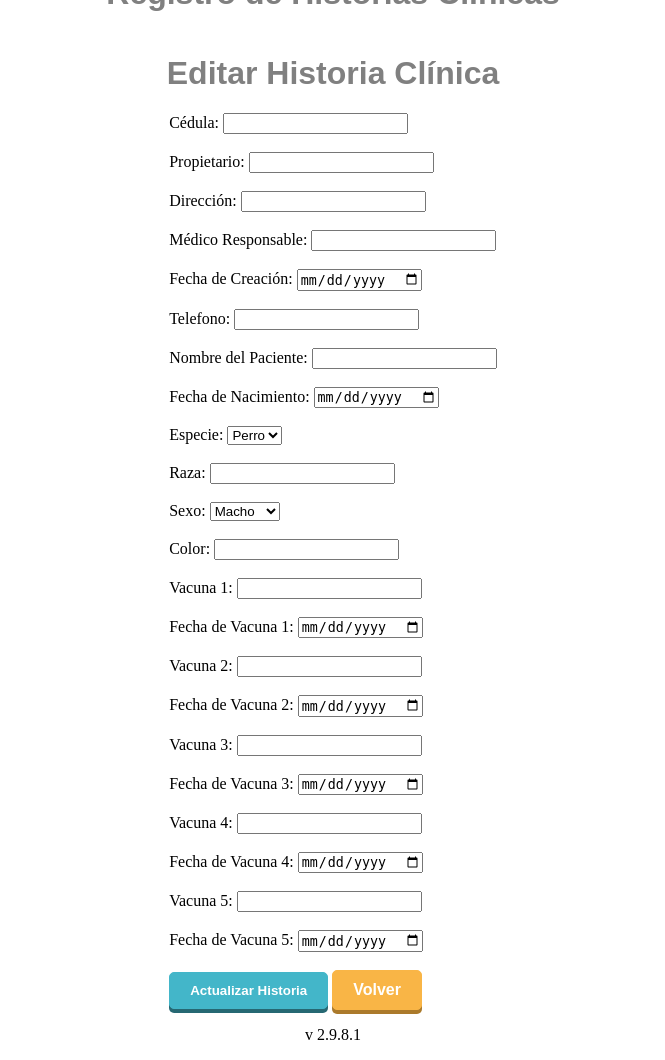
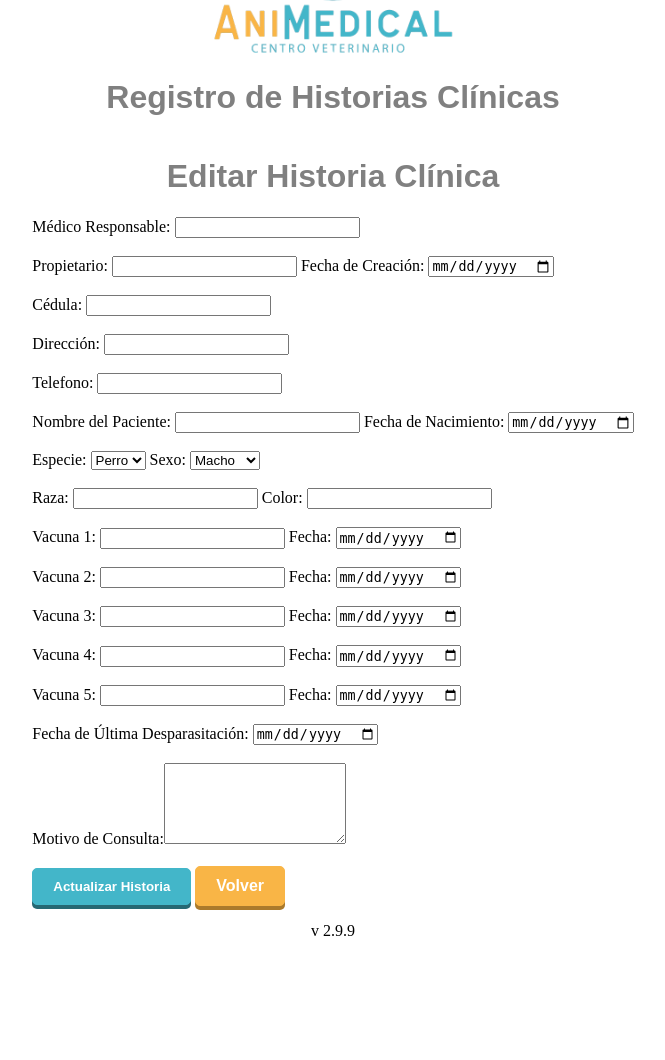
Before and after one commit to andrespallango/Gestor_Veterinaria_HistClinicas, a Flask app: page /editar_historia/1 in a window 1280 px wide. Shown: the whole page, without its empty margins (307-972 px from the left). After the commit the page ends 936 px from the top, so only its background shows below. Run offline with Flask 3, Linux system fonts and the light colour scheme; data that the repository does not hold is empty.

Commit message:
Versión 2.9.9

```diff
--- a/app.py
+++ b/app.py
@@ -45,6 +45,8 @@ def nueva_historia():
         fecha_vacuna_4 = request.form['fecha_vacuna_4'] if request.form['fecha_vacuna_4'] else None
         vacuna_5 = request.form['vacuna_5']
         fecha_vacuna_5 = request.form['fecha_vacuna_5'] if request.form['fecha_vacuna_5'] else None
+        fecha_ultima_desparasitacion = request.form['fecha_ultima_desparasitacion'] if request.form['fecha_ultima_desparasitacion'] else None
+        motivo_consulta = request.form['motivo_consulta']
 
         # Verifica que los campos obligatorios estén llenos
         if not (cedula and propietario and direccion and medico_responsable and fecha_creacion and telefono and
@@ -52,10 +54,12 @@ def nueva_historia():
             error_message = 'Por favor, llena todos los campos obligatorios.'
         else:
             cursor = mysql.get_db().cursor()
-            cursor.execute("INSERT INTO historia (cedula, propietario, direccion, medico_responsable, fecha_creacion, telefono, nombre_paciente, fecha_nacimiento, especie, raza, sexo, color, vacuna_1, fecha_vacuna_1, vacuna_2, fecha_vacuna_2, vacuna_3, fecha_vacuna_3, vacuna_4, fecha_vacuna_4, vacuna_5, fecha_vacuna_5) VALUES (%s, %s, %s, %s, %s, %s, %s, %s, %s, %s, %s, %s, %s, %s, %s, %s, %s, %s, %s, %s, %s, %s)",
-                           (cedula, propietario, direccion, medico_responsable, fecha_creacion, telefono, nombre_paciente, fecha_nacimiento, especie, raza, sexo, color, vacuna_1, fecha_vacuna_1, vacuna_2, fecha_vacuna_2, vacuna_3, fecha_vacuna_3, vacuna_4, fecha_vacuna_4, vacuna_5, fecha_vacuna_5))
+            cursor.execute("INSERT INTO historia (cedula, propietario, direccion, medico_responsable, fecha_creacion, telefono, nombre_paciente, fecha_nacimiento, especie, raza, sexo, color, vacuna_1, fecha_vacuna_1, vacuna_2, fecha_vacuna_2, vacuna_3, fecha_vacuna_3, vacuna_4, fecha_vacuna_4, vacuna_5, fecha_vacuna_5, fecha_ultima_desparasitacion, motivo_consulta) VALUES (%s, %s, %s, %s, %s, %s, %s, %s, %s, %s, %s, %s, %s, %s, %s, %s, %s, %s, %s, %s, %s, %s, %s, %s)",
+               (cedula, propietario, direccion, medico_responsable, fecha_creacion, telefono, nombre_paciente, fecha_nacimiento, especie, raza, sexo, color, vacuna_1, fecha_vacuna_1, vacuna_2, fecha_vacuna_2, vacuna_3, fecha_vacuna_3, vacuna_4, fecha_vacuna_4, vacuna_5, fecha_vacuna_5, fecha_ultima_desparasitacion, motivo_consulta))
+
             mysql.get_db().commit()
             cursor.close()
+
 
             return redirect(url_for('historia_creada'))
 
@@ -139,13 +143,14 @@ def editar_historia(id):
         fecha_vacuna_4 = request.form['fecha_vacuna_4'] if request.form['fecha_vacuna_4'] else None
         vacuna_5 = request.form['vacuna_5']
         fecha_vacuna_5 = request.form['fecha_vacuna_5'] if request.form['fecha_vacuna_5'] else None
-
-
+        fecha_ultima_desparasitacion = request.form['fecha_ultima_desparasitacion'] if request.form['fecha_ultima_desparasitacion'] else None
+        motivo_consulta = request.form['motivo_consulta']
         cursor = mysql.get_db().cursor()
-        cursor.execute("UPDATE historia SET propietario = %s, direccion = %s, medico_responsable = %s, cedula = %s, fecha_creacion = %s, telefono = %s, nombre_paciente = %s, fecha_nacimiento = %s, especie = %s, raza = %s, sexo = %s, color = %s, vacuna_1 = %s, fecha_vacuna_1 = %s, vacuna_2 = %s, fecha_vacuna_2 = %s, vacuna_3 = %s, fecha_vacuna_3 = %s, vacuna_4 = %s, fecha_vacuna_4 = %s, vacuna_5 = %s, fecha_vacuna_5 = %s WHERE id = %s",
-                       (propietario, direccion, medico_responsable, cedula, fecha_creacion, telefono, nombre_paciente, fecha_nacimiento, especie, raza, sexo, color, vacuna_1, fecha_vacuna_1, vacuna_2, fecha_vacuna_2, vacuna_3, fecha_vacuna_3, vacuna_4, fecha_vacuna_4, vacuna_5, fecha_vacuna_5, id))
+        cursor.execute("UPDATE historia SET propietario = %s, direccion = %s, medico_responsable = %s, cedula = %s, fecha_creacion = %s, telefono = %s, nombre_paciente = %s, fecha_nacimiento = %s, especie = %s, raza = %s, sexo = %s, color = %s, vacuna_1 = %s, fecha_vacuna_1 = %s, vacuna_2 = %s, fecha_vacuna_2 = %s, vacuna_3 = %s, fecha_vacuna_3 = %s, vacuna_4 = %s, fecha_vacuna_4 = %s, vacuna_5 = %s, fecha_vacuna_5 = %s, fecha_ultima_desparasitacion = %s, motivo_consulta = %s WHERE id = %s",
+                       (propietario, direccion, medico_responsable, cedula, fecha_creacion, telefono, nombre_paciente, fecha_nacimiento, especie, raza, sexo, color, vacuna_1, fecha_vacuna_1, vacuna_2, fecha_vacuna_2, vacuna_3, fecha_vacuna_3, vacuna_4, fecha_vacuna_4, vacuna_5, fecha_vacuna_5, fecha_ultima_desparasitacion, motivo_consulta, id))
         mysql.get_db().commit()
         cursor.close()
+
 
         return redirect(url_for('historia_actualizada'))
 
--- a/templates/base.html
+++ b/templates/base.html
@@ -16,7 +16,7 @@
     {% block content %}{% endblock %}
     <!-- Pie de página -->
     <footer>
-        <p style="text-align: center;">v 2.9.8.1</p>
+        <p style="text-align: center;">v 2.9.9</p>
     </footer>
 </body>
 </html>
--- a/templates/editar_historia.html
+++ b/templates/editar_historia.html
@@ -12,47 +12,40 @@
 
     <form method="POST">
         <input type="hidden" name="id" value="{{ historia[0] if historia else '' }}">
+        Médico Responsable: <input type="text" name="medico_responsable" value="{{ historia[4] if historia else '' }}" required><br><br>
+        Propietario: <input type="text" name="propietario" value="{{ historia[1] if historia else '' }}" required>
+        Fecha de Creación: <input type="date" name="fecha_creacion" value="{{ historia[5] or '' }}" required><br><br>
         Cédula: <input type="text" name="cedula" value="{{ historia[2] if historia else '' }}" required><br><br>
-        Propietario: <input type text" name="propietario" value="{{ historia[1] if historia else '' }}" required><br><br>
         Dirección: <input type="text" name="direccion" value="{{ historia[3] if historia else '' }}" required><br><br>
-        Médico Responsable: <input type="text" name="medico_responsable" value="{{ historia[4] if historia else '' }}" required><br><br>
-        Fecha de Creación: <input type="date" name="fecha_creacion" value="{{ historia[5] or '' }}" required><br><br>
         Telefono: <input type="text" name="telefono" value="{{ historia[6] if historia else '' }}" required><br><br>
-
-        <!-- Nuevos campos -->
-        Nombre del Paciente: <input type="text" name="nombre_paciente" value="{{ historia[7] if historia else '' }}" required><br><br>
+        Nombre del Paciente: <input type="text" name="nombre_paciente" value="{{ historia[7] if historia else '' }}" required>
         Fecha de Nacimiento: <input type="date" name="fecha_nacimiento" value="{{ historia[8] or '' }}" required><br><br>
-
-        <!-- Lista desplegable para Especie -->
         Especie:
         <select name="especie" required>
             <option value="Perro" {% if historia[9] == "Perro" %} selected {% endif %}>Perro</option>
             <option value="Gato" {% if historia[9] == "Gato" %} selected {% endif %}>Gato</option>
         </select>
-        <br><br>
-
-        Raza: <input type="text" name="raza" value="{{ historia[10] or '' }}" required><br><br>
-
-        <!-- Lista desplegable para Sexo -->
         Sexo:
         <select name="sexo" required>
             <option value="Macho" {% if historia[11] == "Macho" %} selected {% endif %}>Macho</option>
             <option value="Hembra" {% if historia[11] == "Hembra" %} selected {% endif %}>Hembra</option>
         </select>
         <br><br>
-
+        Raza: <input type="text" name="raza" value="{{ historia[10] or '' }}" required>
         Color: <input type="text" name="color" value="{{ historia[12] or '' }}" required><br><br>
 
-        Vacuna 1: <input type="text" name="vacuna_1" value="{{ historia[13] if historia else '' }}"><br><br>
-        Fecha de Vacuna 1: <input type="date" name="fecha_vacuna_1" value="{{ historia[14] or '' }}"><br><br>
-        Vacuna 2: <input type="text" name="vacuna_2" value="{{ historia[15] if historia else '' }}"><br><br>
-        Fecha de Vacuna 2: <input type="date" name="fecha_vacuna_2" value="{{ historia[16] or '' }}"><br><br>
-        Vacuna 3: <input type="text" name="vacuna_3" value="{{ historia[17] if historia else '' }}"><br><br>
-        Fecha de Vacuna 3: <input type="date" name="fecha_vacuna_3" value="{{ historia[18] or '' }}"><br><br>
-        Vacuna 4: <input type="text" name="vacuna_4" value="{{ historia[19] if historia else '' }}"><br><br>
-        Fecha de Vacuna 4: <input type="date" name="fecha_vacuna_4" value="{{ historia[20] or '' }}"><br><br>
-        Vacuna 5: <input type="text" name="vacuna_5" value="{{ historia[21] if historia else '' }}"><br><br>
-        Fecha de Vacuna 5: <input type="date" name="fecha_vacuna_5" value="{{ historia[22] or '' }}"><br><br>
+        Vacuna 1: <input type="text" name="vacuna_1" value="{{ historia[13] if historia else '' }}">
+        Fecha: <input type="date" name="fecha_vacuna_1" value="{{ historia[14] or '' }}"><br><br>
+        Vacuna 2: <input type="text" name="vacuna_2" value="{{ historia[15] if historia else '' }}">
+        Fecha: <input type="date" name="fecha_vacuna_2" value="{{ historia[16] or '' }}"><br><br>
+        Vacuna 3: <input type="text" name="vacuna_3" value="{{ historia[17] if historia else '' }}">
+        Fecha: <input type="date" name="fecha_vacuna_3" value="{{ historia[18] or '' }}"><br><br>
+        Vacuna 4: <input type="text" name="vacuna_4" value="{{ historia[19] if historia else '' }}">
+        Fecha: <input type="date" name="fecha_vacuna_4" value="{{ historia[20] or '' }}"><br><br>
+        Vacuna 5: <input type="text" name="vacuna_5" value="{{ historia[21] if historia else '' }}">
+        Fecha: <input type="date" name="fecha_vacuna_5" value="{{ historia[22] or '' }}"><br><br>
+        Fecha de Última Desparasitación: <input type="date" name="fecha_ultima_desparasitacion" value="{{ historia[23] or '' }}"><br><br>
+        Motivo de Consulta:<textarea name="motivo_consulta" rows="5">{{ historia[24] if historia else '' }}</textarea><br><br>
 
         <!-- Botones dentro de un div para alinearlos -->
         <div class="button-container">
```
Also changed, not shown: templates/nueva_historia.html (+14 -26 lines), templates/reporte_historia.html (+25 -30 lines).
